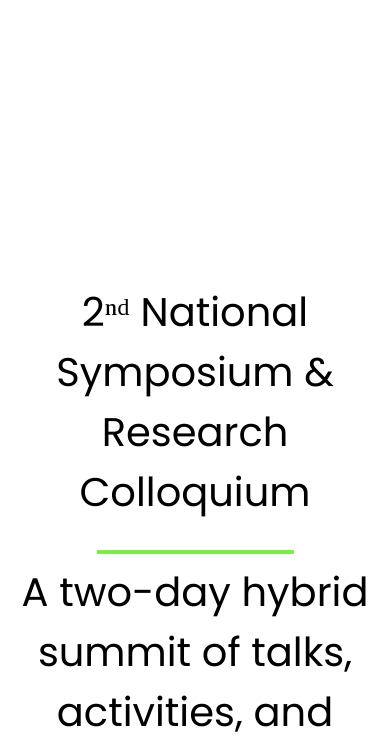
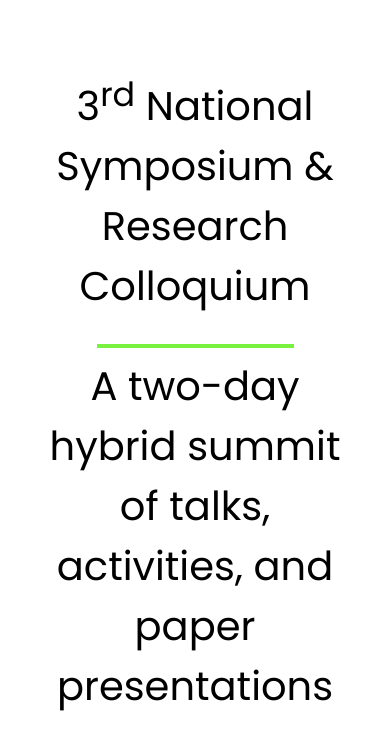
Before and after one commit to joel-uz/nsrc, a React (Create React App) app: page / in a window 390 px wide. Shown: the part 830-1568 px from the top of the page. Built offline with nearby package versions, Linux system fonts and the light colour scheme; the HTML template or start-up script is replaced by a standard one.

Commit message:
design changes

```diff
--- a/src/hero.css
+++ b/src/hero.css
@@ -44,6 +44,6 @@
 @media screen and (max-width: 960px) {
     .main-hero{
         width: 100%;
-        height: 1100px;
+        height: 900px;
     }
 }
--- a/src/short.css
+++ b/src/short.css
@@ -12,10 +12,19 @@
 
 .presents-rev{
     margin: 0;
-    width: 100%;
+    width: 80%;
+    margin: auto;
     font-family: "Poppins";
     font-size: 250%;
     color: black;
     font-weight: 400;
     text-align: center;
 }
+
+@media screen and (max-width: 900px) {
+    .glimpse-total{
+    width: 100%;
+    margin-top: 0px;
+    margin-bottom: 20px;
+}
+}
--- a/src/short_para.js
+++ b/src/short_para.js
@@ -4,7 +4,7 @@ const Glimpse = () => {
     return (
         <div className="glimpse-total">
             <div className="short">
-                <p className="presents-rev">2ⁿᵈ National Symposium & Research Colloquium</p><br />
+                <p className="presents-rev">3<sup>rd</sup> National Symposium & Research Colloquium</p><br />
                 <hr className="ruler"/>
                 <p className="presents-rev">A two-day hybrid summit of talks, activities, and paper presentations</p>
                 <br />
--- a/src/timeline.css
+++ b/src/timeline.css
@@ -116,6 +116,9 @@ section {
 }
 
 @media screen and (max-width: 768px) {
+  .time-main{
+    margin-top: 50px;
+  }
   .items{
     flex-direction: column;
     justify-content: center;
```
